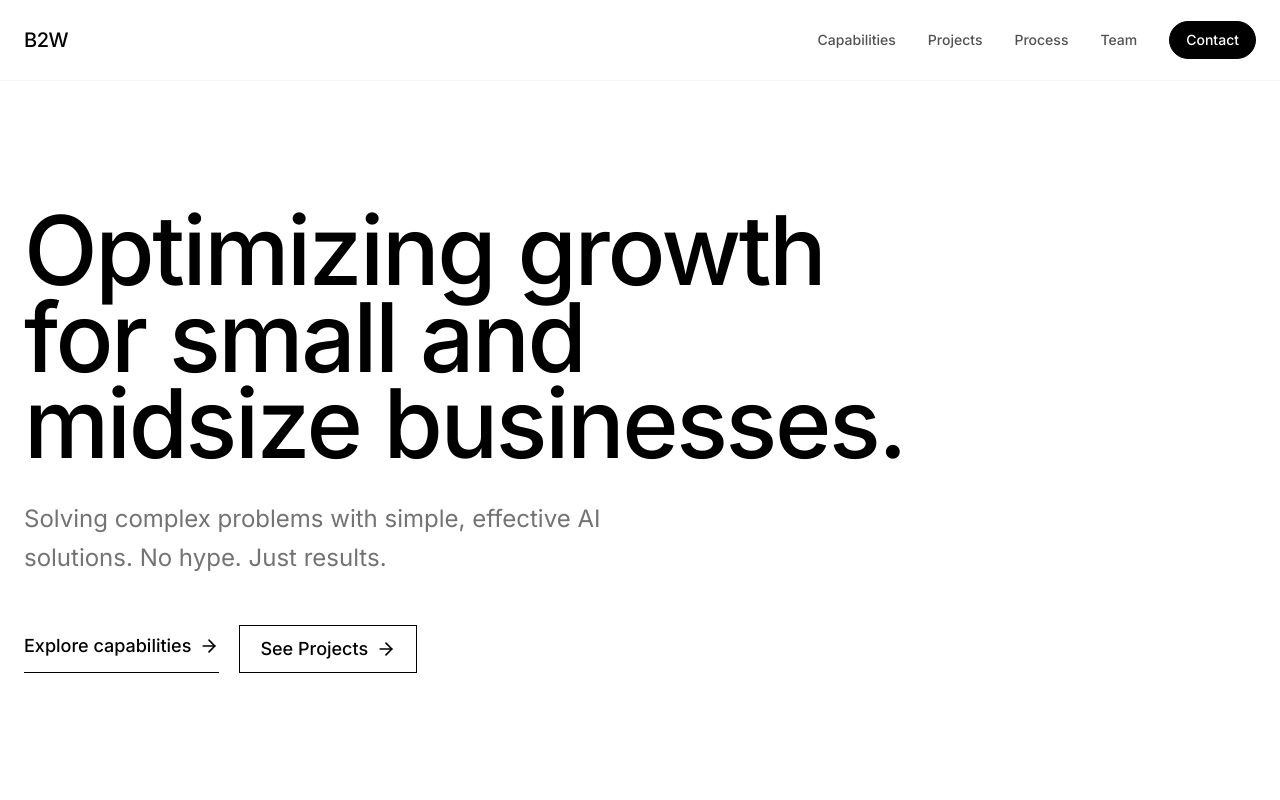
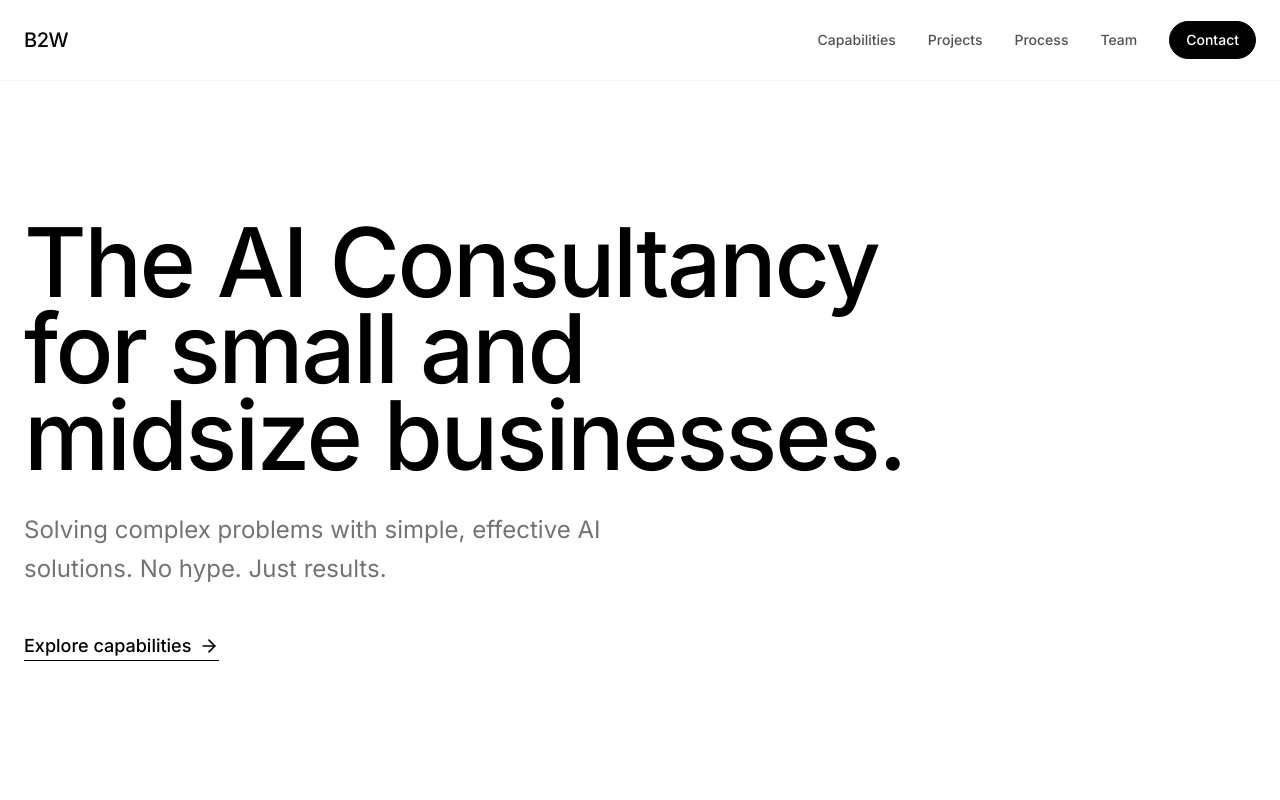
Before and after one commit to aliahm08/B2W, a React (Vite) app: page / in a window 1280 px wide. Shown: the top 800 px of the page. Built offline with nearby package versions, Linux system fonts and the light colour scheme.

Commit message:
Update hero section: headline changed, removed secondary CTA

```diff
--- a/scripts/sync-project-content.ts
+++ b/scripts/sync-project-content.ts
@@ -9,8 +9,8 @@ type HeroContent = {
   subheadline: string;
   primaryCtaLabel: string;
   primaryCtaHref: string;
-  secondaryCtaLabel: string;
-  secondaryCtaHref: string;
+  secondaryCtaLabel?: string;
+  secondaryCtaHref?: string;
 };
 
 type ProjectTag = {
@@ -61,12 +61,10 @@ const workbookPath = path.join(repoRoot, 'index-projects.xlsx');
 const outputPath = path.join(repoRoot, 'src/content/projectPipeline.generated.ts');
 const passwordEnvOutputPath = path.join(repoRoot, '.env.project-passwords.local');
 const defaultHero: HeroContent = {
-  headline: 'Optimizing growth for small and midsize businesses.',
+  headline: 'The AI Consultancy for small and midsize businesses.',
   subheadline: 'Solving complex problems with simple, effective AI solutions. No hype. Just results.',
   primaryCtaLabel: 'Explore capabilities',
   primaryCtaHref: '/#capabilities',
-  secondaryCtaLabel: 'See Projects',
-  secondaryCtaHref: '/#projects',
 };
 
 const routeMap: Record<string, string> = {
--- a/src/components/Hero.tsx
+++ b/src/components/Hero.tsx
@@ -22,7 +22,11 @@ export default function Hero() {
 
         <div className="flex flex-wrap gap-5">
           <ActionLink href={hero.primaryCtaHref}>{hero.primaryCtaLabel}</ActionLink>
-          <ActionLink href={hero.secondaryCtaHref} variant="outline">{hero.secondaryCtaLabel}</ActionLink>
+          {hero.secondaryCtaHref && hero.secondaryCtaLabel && (
+            <ActionLink href={hero.secondaryCtaHref} variant="outline">
+              {hero.secondaryCtaLabel}
+            </ActionLink>
+          )}
         </div>
       </motion.div>
     </section>
--- a/src/content/projectPipeline.generated.ts
+++ b/src/content/projectPipeline.generated.ts
@@ -2,12 +2,10 @@ import type { ProjectPipelineContent } from './projectPipeline';
 
 export const projectPipelineContent: ProjectPipelineContent = {
   "hero": {
-    "headline": "Optimizing growth for small and midsize businesses.",
+    "headline": "The AI Consultancy for small and midsize businesses.",
     "subheadline": "Solving complex problems with simple, effective AI solutions. No hype. Just results.",
     "primaryCtaLabel": "Explore capabilities",
-    "primaryCtaHref": "/#capabilities",
-    "secondaryCtaLabel": "See Projects",
-    "secondaryCtaHref": "/#projects"
+    "primaryCtaHref": "/#capabilities"
   },
   "projects": [
     {
--- a/src/content/projectPipeline.ts
+++ b/src/content/projectPipeline.ts
@@ -3,8 +3,8 @@ export type HeroContent = {
   subheadline: string;
   primaryCtaLabel: string;
   primaryCtaHref: string;
-  secondaryCtaLabel: string;
-  secondaryCtaHref: string;
+  secondaryCtaLabel?: string;
+  secondaryCtaHref?: string;
 };
 
 export type ProjectTag = {
```
Also changed, not shown: 1 other file (tests, documents, lock files or other folders).
